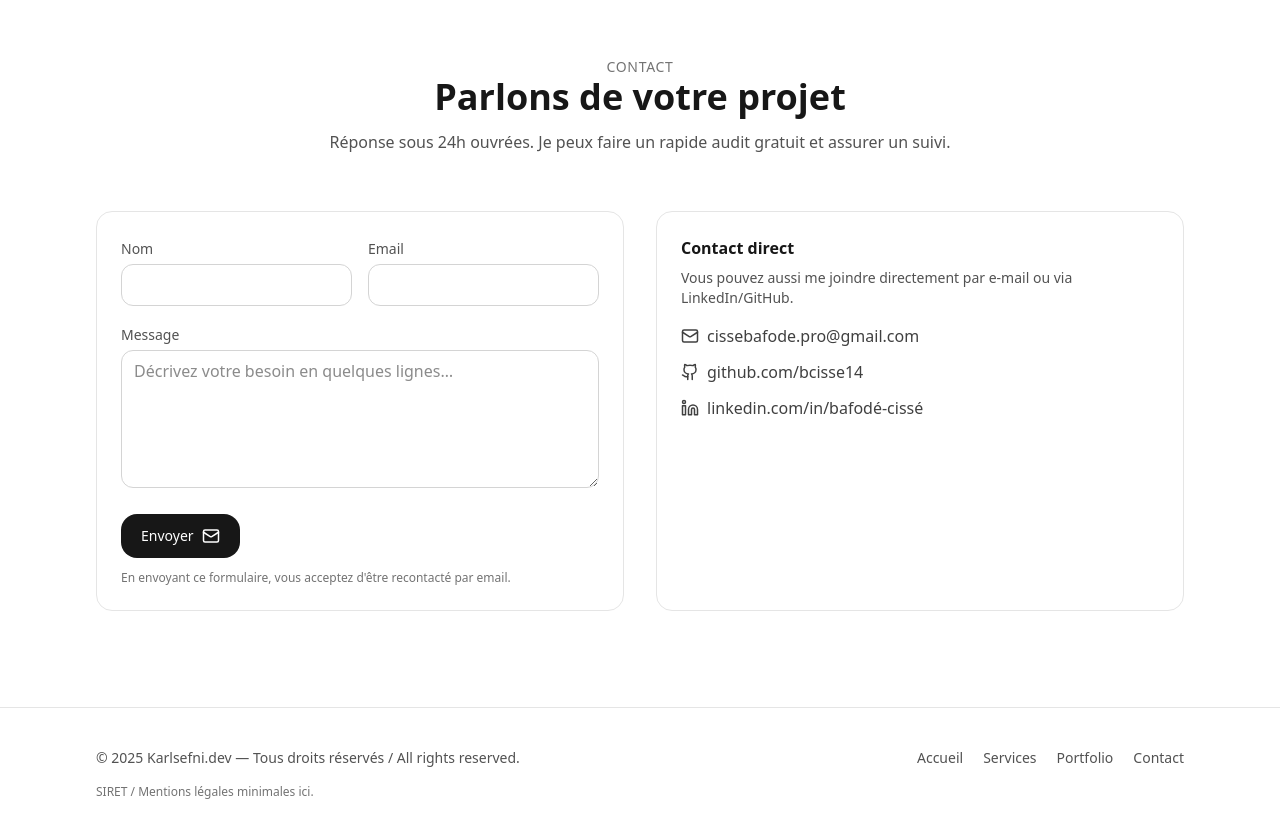
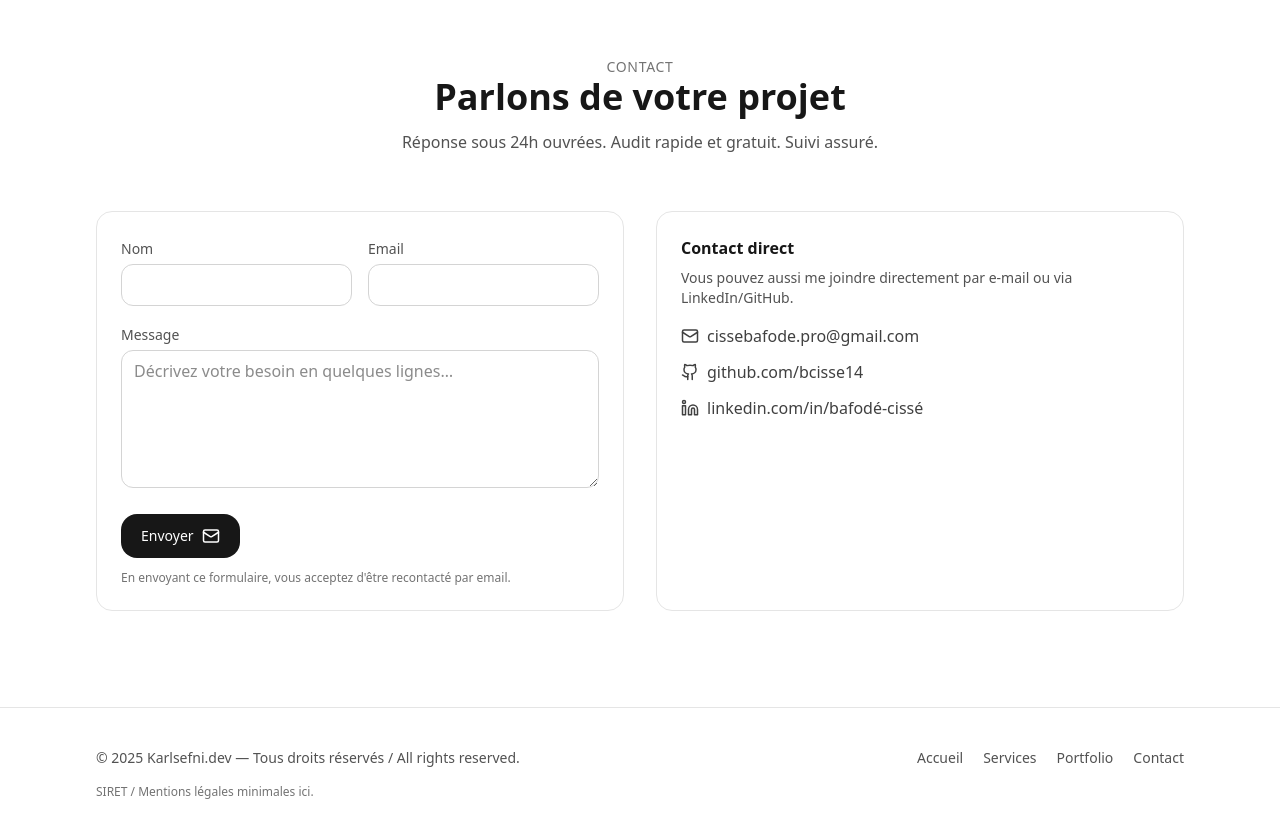
Before and after one commit to bcisse14/Portfoliov2, a React (Vite) app: page / in a window 1280 px wide. Shown: the part 3200-4038 px from the top of the page. Built offline with nearby package versions, Linux system fonts and the light colour scheme.

Commit message:
(Fix): Audit

```diff
--- a/src/App.jsx
+++ b/src/App.jsx
@@ -134,7 +134,7 @@ const i18n = {
 
     contact_kicker: "Contact",
     contact_title: "Parlons de votre projet",
-    contact_sub: "Réponse sous 24h ouvrées. Je peux faire un rapide audit gratuit et assurer un suivi.",
+    contact_sub: "Réponse sous 24h ouvrées. Audit rapide et gratuit. Suivi assuré.",
     form_name: "Nom",
     form_email: "Email",
     form_message: "Message",
@@ -245,7 +245,7 @@ const i18n = {
 
     contact_kicker: "Contact",
     contact_title: "Let’s talk about your project",
-    contact_sub: "Reply within 1 business day. I can do a quick free audit and propose a roadmap.",
+    contact_sub: "Reply within 1 business day. Quick and free audit. Guaranteed follow-up.",
     form_name: "Name",
     form_email: "Email",
     form_message: "Message",
```
